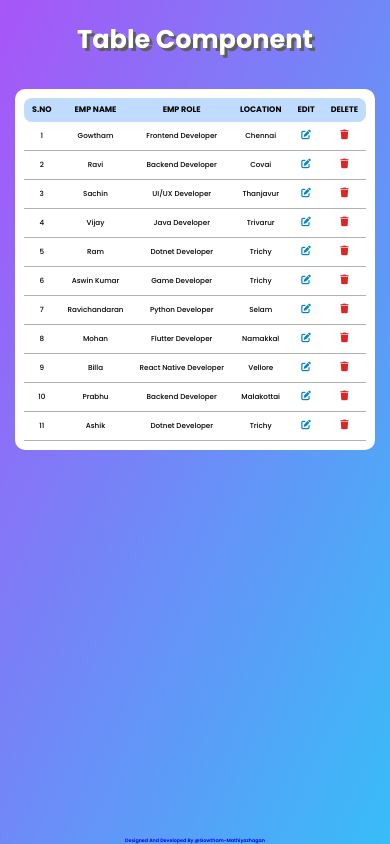
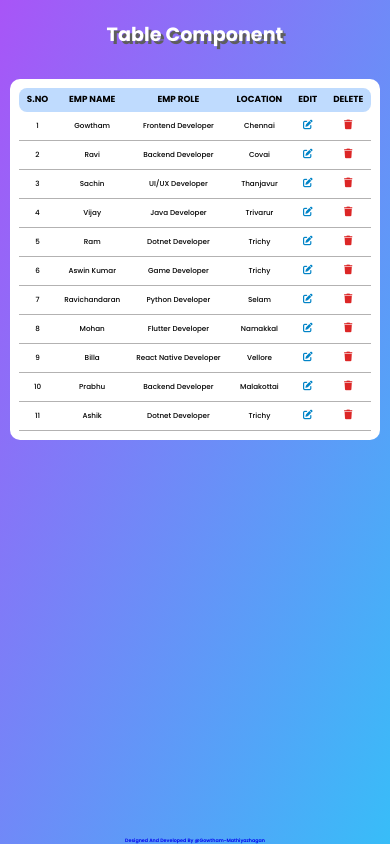
Before and after one commit to Gowtham-Mathiyazhagan/VirtualMaze_Task_Table, a plain HTML site: page index.html in a window 390 px wide. Drawn offline with Linux system fonts and the light colour scheme.

Commit message:
fix : changes

```diff
--- a/style.css
+++ b/style.css
@@ -178,13 +178,4 @@ input:focus {
   html {
     font-size: 8px;
   }
-  .table-head {
-    font-size: 1rem;
-  }
-  .main-container .head-title {
-    font-size: 1.6rem;
-  }
-  .table-body {
-    font-size: 0.9rem;
-  }
 }
```
